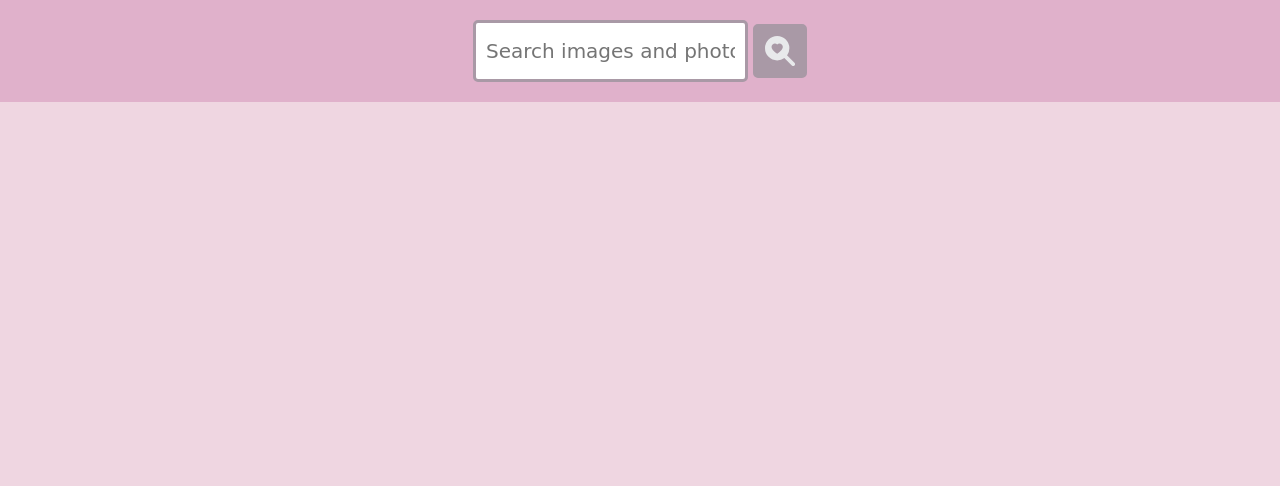
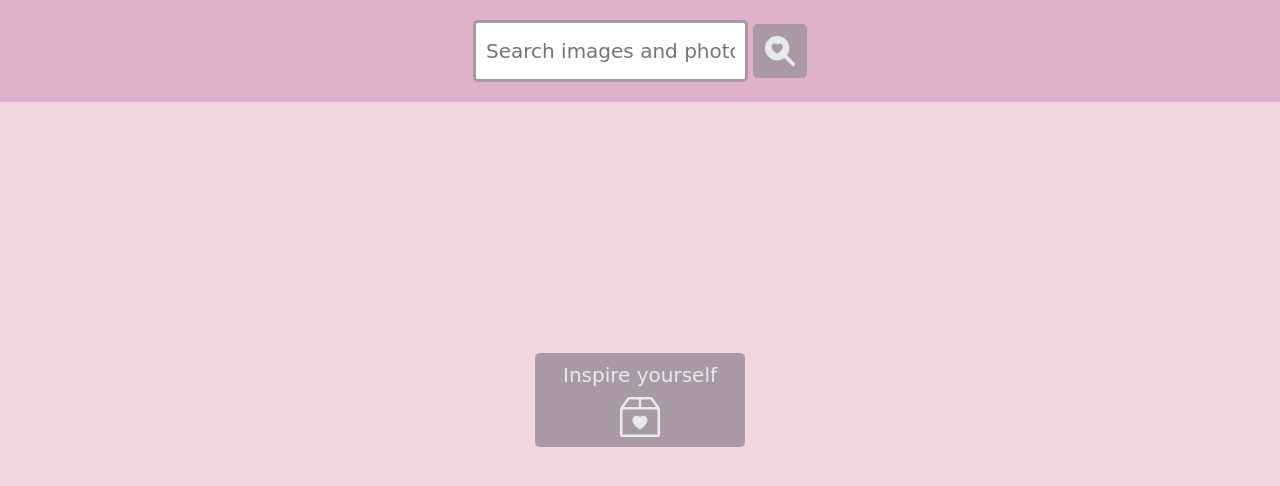
Before and after one commit to Slavyasanek/goit-react-hw-03-image-finder, a React (Create React App) app: page / in a window 1280 px wide. Shown: the top 486 px of the page. Built offline with nearby package versions, Linux system fonts and the light colour scheme.

Commit message:
add notification to process all fetch status

```diff
--- a/src/components/ImageGallery/ImageGallery.jsx
+++ b/src/components/ImageGallery/ImageGallery.jsx
@@ -1,9 +1,14 @@
 import React, { Component } from 'react';
+import { getImages } from 'helpers/api';
+
+import {BsBox2Heart, BsHeartbreak} from 'react-icons/bs';
 import { Gallery } from './ImageGallery.styled';
-import { getImages } from 'helpers/api';
+
+
 import ImageGalleryItem from 'components/ImageGalleryItem/ImageGalleryItem';
 import Button from 'components/Button/Button';
 import Loader from 'components/Loader/Loader';
+import Notification from 'components/Notification/Notification';
 
 class ImageGallery extends Component {
     state = {
@@ -20,16 +25,18 @@ class ImageGallery extends Component {
             this.setState({ status: 'pending' })
             try {
                 const images = await getImages(newQuery);
+                console.log(images);
                 this.setState({
                     photos: images.hits,
                     status: 'resolved',
-                    maxPage: Math.floor(images.totalHits / 12),
+                    maxPage: Math.ceil(images.totalHits / 12),
                     currentPage: 1
                 })
             } catch (e) {
                 this.setState({ status: 'rejected' })
             }
         }
+        console.log(this.state);
     }
 
     loadMore = async () => {
@@ -39,7 +46,6 @@ class ImageGallery extends Component {
                 return {
                     photos: [...prevState.photos, ...images.hits],
                     status: 'resolved',
-                    maxPage: Math.round(images.totalHits / 12),
                     currentPage: prevState.currentPage + 1
                 }
             })
@@ -60,7 +66,10 @@ class ImageGallery extends Component {
         const { photos, status, currentPage, maxPage } = this.state
 
         if (status === 'idle') {
-            return (<></>)
+            return (<>
+                <Notification message="Inspire yourself"
+                icon={<BsBox2Heart/>}/>
+                </>)
         } else if (status ==='pending') {
             return (<>
                 <Loader/>
@@ -76,11 +85,20 @@ class ImageGallery extends Component {
                 {currentPage !== maxPage && <Button loadMore={this.loadMore} />}
                 </>
                 )
-                 : (<p>No matches found</p>)}
+                 : (<Notification
+                 message="No matches found"
+                 icon={<BsHeartbreak/>}
+                 />)}
                 </>
             )
         } else if (status === 'rejected') {
-
+            return (
+                <>
+                <Notification
+                 message="Something went wrong"
+                 icon={<BsHeartbreak/>}/>
+                </>
+            )
         }
     }
 }
--- a/src/components/ImageGalleryItem/ImageGalleryItem.styled.jsx
+++ b/src/components/ImageGalleryItem/ImageGalleryItem.styled.jsx
@@ -33,9 +33,6 @@ export const ImageWrapper = styled.div`
 `
 
 export const Image = styled.img`
-    /* border-top-left-radius: 5px;
-    border-top-right-radius: 5px; */
-    border-bottom: none;
     object-fit: cover;
     width: 100%;
     object-position: center;
--- a/src/components/Loader/Loader.jsx
+++ b/src/components/Loader/Loader.jsx
@@ -10,11 +10,10 @@ class Loader extends Component {
         height="200"
         color='#4a4452'
         wrapperStyle={{
-            height: '100%',
-            width: '100%',
-            display: 'flex',
-            justifyContent: 'center'
-
+            position: 'absolute',
+            top: '50%',
+            left: '50%',
+            transform: 'translate(-50%, -50%)'
         }}
         />
         </>);
--- /dev/null
+++ b/src/components/Notification/Notification.jsx
@@ -0,0 +1,12 @@
+import { TextWrapper } from './Notification.styled';
+
+const Notification = ({ message, icon }) => {
+    return (
+        <TextWrapper>
+            <p>{message}</p>
+            {icon}
+        </TextWrapper>
+    )
+}
+
+export default Notification;
--- /dev/null
+++ b/src/components/Notification/Notification.styled.jsx
@@ -0,0 +1,22 @@
+import styled from "styled-components";
+
+export const TextWrapper = styled.div`
+    position: absolute;
+    top: 50%;
+    left: 50%;
+    transform: translate(-50%, -50%);
+    display: flex;
+    flex-direction: column;
+    align-items: center;
+    gap: 10px;
+    background-color: ${props => props.theme.decorativeColor};
+    color: ${props => props.theme.oddBcg};
+    border-radius: 5px;
+    padding: 10px;
+    min-width: 190px;
+    & svg {
+        fill: ${props => props.theme.oddBcg};
+        width: 40px;
+        height: 40px;
+    }
+`
```
